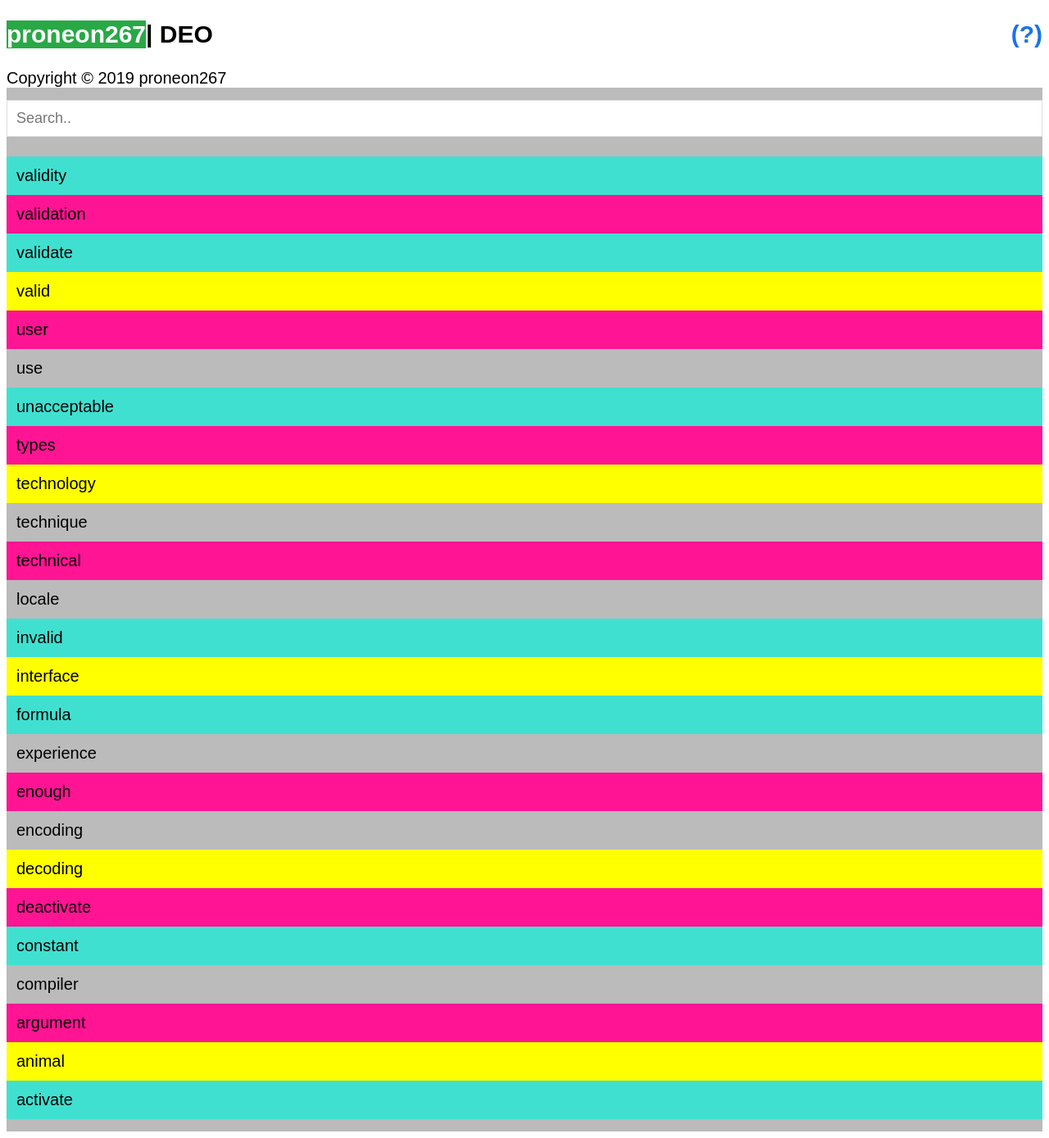
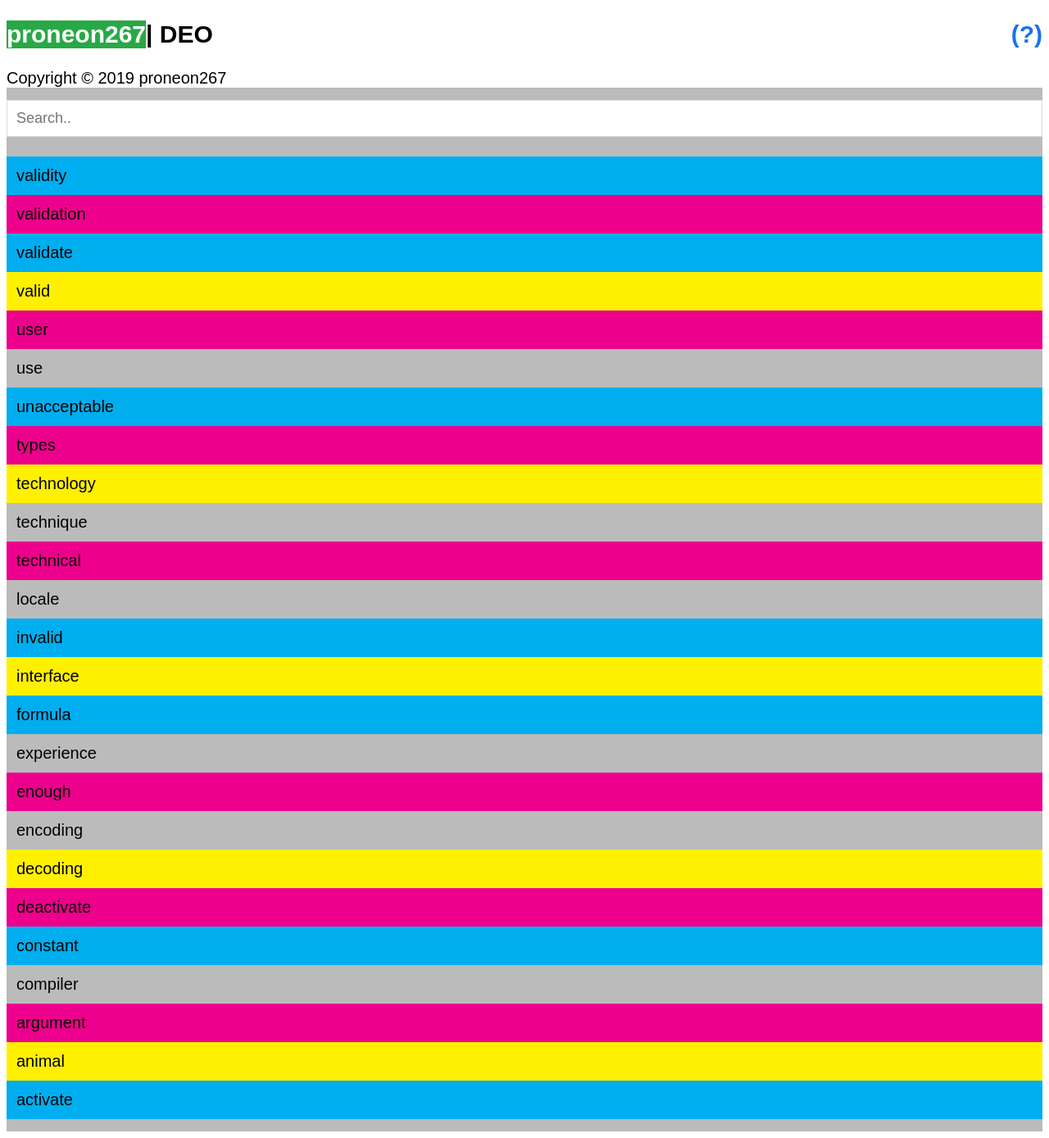
Before and after one commit to proneon267/deo, a Jekyll site: the page built from index.html, in a window 1280 px wide. Shown: the whole page at 82% size. Built offline with Jekyll 4.4.1, drawn with Linux system fonts in a browser that asks for light colours.

Commit message:
Update default.html

```diff
--- a/_layouts/default.html
+++ b/_layouts/default.html
@@ -66,13 +66,13 @@ body {
   cursor: pointer;
 }
 	li:nth-child(2n+0) {
-		background: turquoise;
+		background: #00AEEF;
 	}
 	li:nth-child(3n+0) {
-		background: deeppink;
+		background: #ED008C;
 	}
 	li:nth-child(5n+0) {
-		background: yellow;
+		background: #FFF000;
 	}
 </style>
 </head>
```
